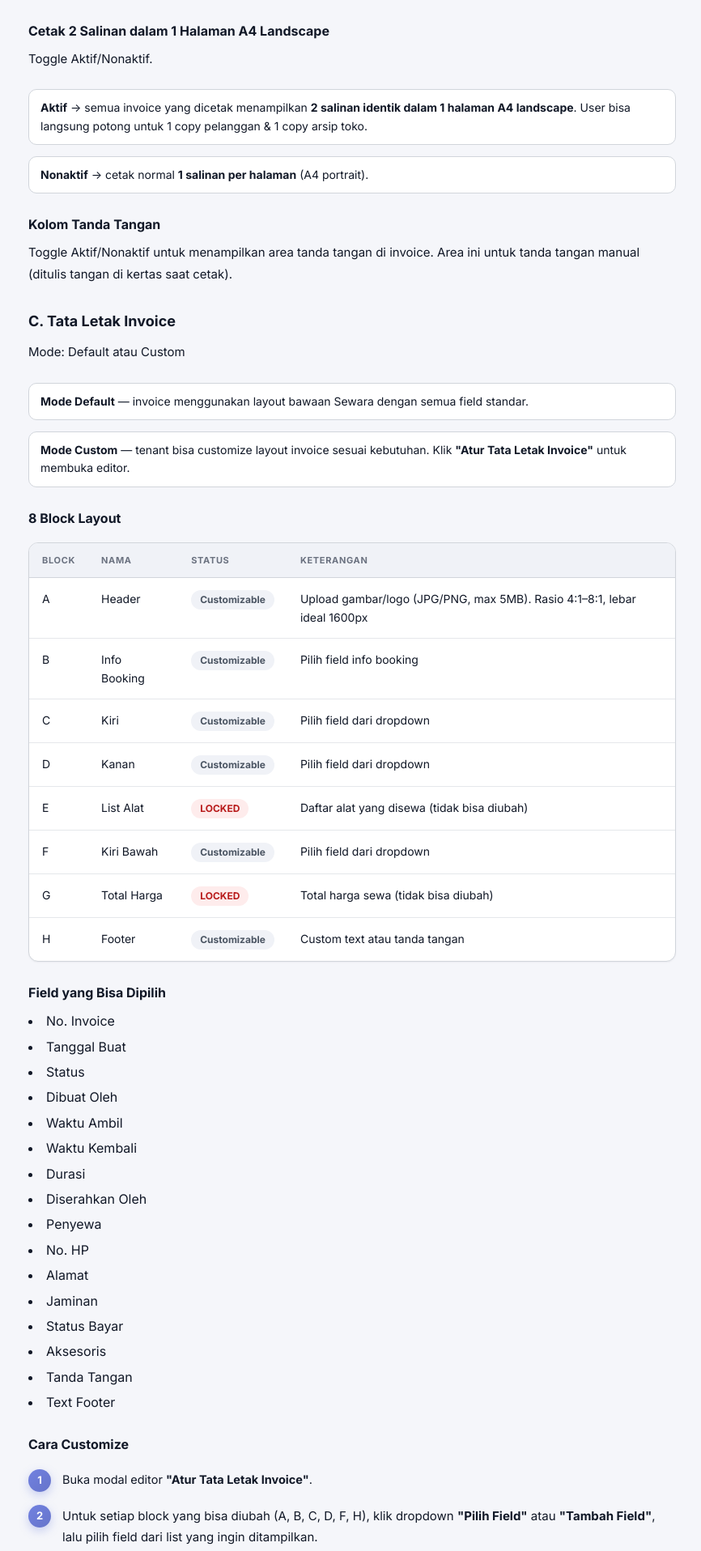
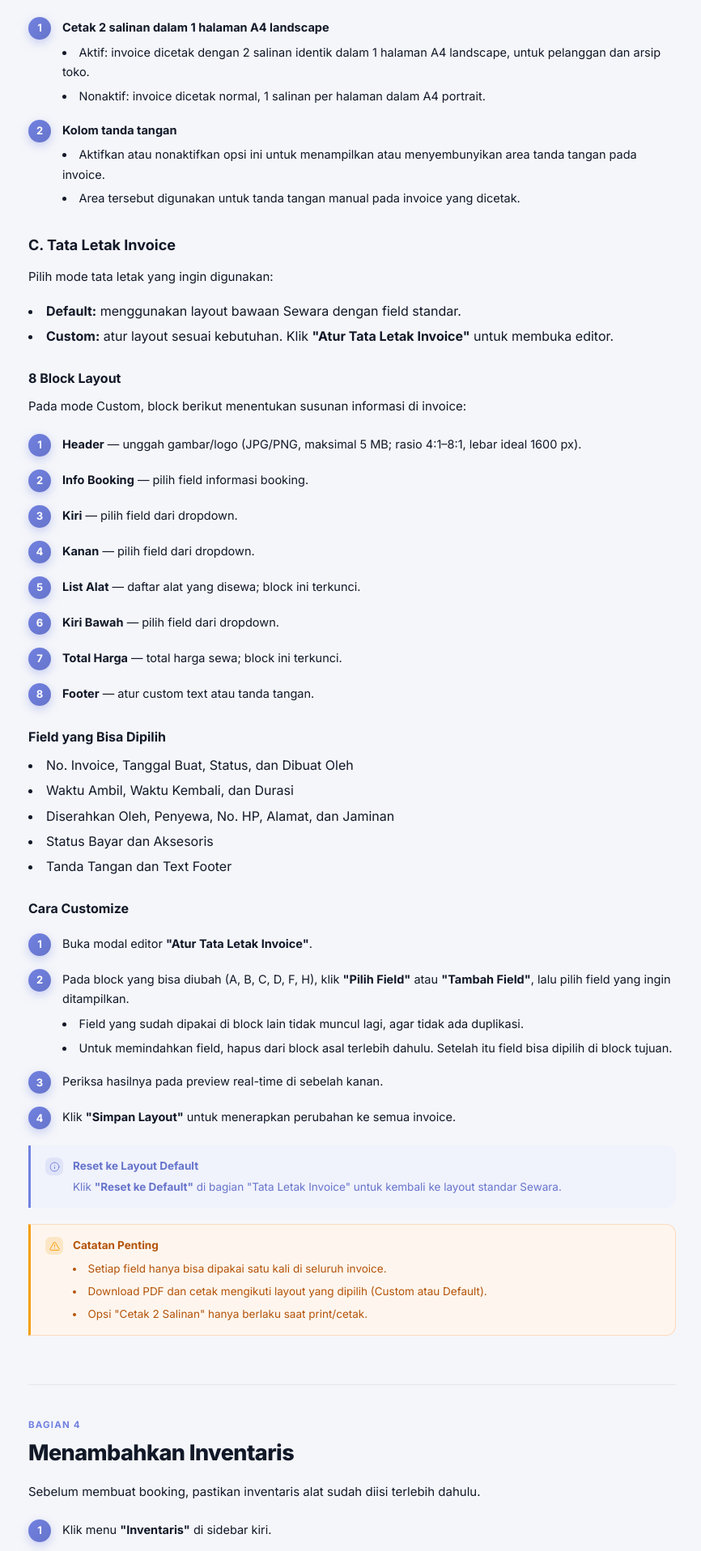
Before and after one commit to Rzp1010/Sewara-landing, a Next.js app: page /panduan in a window 1280 px wide. Shown: the part 1704-3620 px from the top of the page at 81% size, without its empty margins (357-1223 px from the left). Built offline with nearby package versions, Linux system fonts and the light colour scheme.

Commit message:
docs(panduan): format invoice guide steps

```diff
--- a/src/app/panduan/page.js
+++ b/src/app/panduan/page.js
@@ -154,120 +154,82 @@ export default function PanduanPage() {
             </Note>
 
             <h3 id="opsi-cetak">B. Opsi Cetak Invoice</h3>
-            <h4>Cetak 2 Salinan dalam 1 Halaman A4 Landscape</h4>
-            <p className="sw-gs-lead">Toggle Aktif/Nonaktif.</p>
-            <IChos>
-              <ICho>
-                <strong>Aktif</strong> → semua invoice yang dicetak menampilkan <strong>2 salinan
-                identik dalam 1 halaman A4 landscape</strong>. User bisa langsung potong untuk 1 copy
-                pelanggan &amp; 1 copy arsip toko.
-              </ICho>
-              <ICho>
-                <strong>Nonaktif</strong> → cetak normal <strong>1 salinan per halaman</strong>{" "}
-                (A4 portrait).
-              </ICho>
-            </IChos>
-
-            <h4>Kolom Tanda Tangan</h4>
-            <p className="sw-gs-lead">
-              Toggle Aktif/Nonaktif untuk menampilkan area tanda tangan di invoice. Area ini untuk
-              tanda tangan manual (ditulis tangan di kertas saat cetak).
-            </p>
+            <Steps>
+              <Step n={1}>
+                <strong>Cetak 2 salinan dalam 1 halaman A4 landscape</strong>
+                <Bullets>
+                  <li>Aktif: invoice dicetak dengan 2 salinan identik dalam 1 halaman A4 landscape, untuk pelanggan dan arsip toko.</li>
+                  <li>Nonaktif: invoice dicetak normal, 1 salinan per halaman dalam A4 portrait.</li>
+                </Bullets>
+              </Step>
+              <Step n={2}>
+                <strong>Kolom tanda tangan</strong>
+                <Bullets>
+                  <li>Aktifkan atau nonaktifkan opsi ini untuk menampilkan atau menyembunyikan area tanda tangan pada invoice.</li>
+                  <li>Area tersebut digunakan untuk tanda tangan manual pada invoice yang dicetak.</li>
+                </Bullets>
+              </Step>
+            </Steps>
 
             <h3 id="tata-letak">C. Tata Letak Invoice</h3>
-            <p className="sw-gs-lead">Mode: Default atau Custom</p>
-            <IChos>
-              <ICho>
-                <strong>Mode Default</strong> — invoice menggunakan layout bawaan Sewara dengan
-                semua field standar.
-              </ICho>
-              <ICho>
-                <strong>Mode Custom</strong> — tenant bisa customize layout invoice sesuai
-                kebutuhan. Klik <strong>"Atur Tata Letak Invoice"</strong> untuk membuka editor.
-              </ICho>
-            </IChos>
+            <p className="sw-gs-lead">Pilih mode tata letak yang ingin digunakan:</p>
+            <Bullets>
+              <li><strong>Default:</strong> menggunakan layout bawaan Sewara dengan field standar.</li>
+              <li><strong>Custom:</strong> atur layout sesuai kebutuhan. Klik <strong>"Atur Tata Letak Invoice"</strong> untuk membuka editor.</li>
+            </Bullets>
 
             <h4>8 Block Layout</h4>
-            <Tbl>
-              <thead>
-                <TR>
-                  <TH>Block</TH>
-                  <TH>Nama</TH>
-                  <TH>Status</TH>
-                  <TH>Keterangan</TH>
-                </TR>
-              </thead>
-              <tbody>
-                <TR><TD>A</TD><TD>Header</TD><TD><Badge tone="neutral">Customizable</Badge></TD><TD>Upload gambar/logo (JPG/PNG, max 5MB). Rasio 4:1–8:1, lebar ideal 1600px</TD></TR>
-                <TR><TD>B</TD><TD>Info Booking</TD><TD><Badge tone="neutral">Customizable</Badge></TD><TD>Pilih field info booking</TD></TR>
-                <TR><TD>C</TD><TD>Kiri</TD><TD><Badge tone="neutral">Customizable</Badge></TD><TD>Pilih field dari dropdown</TD></TR>
-                <TR><TD>D</TD><TD>Kanan</TD><TD><Badge tone="neutral">Customizable</Badge></TD><TD>Pilih field dari dropdown</TD></TR>
-                <TR><TD>E</TD><TD>List Alat</TD><TD><Badge tone="danger">LOCKED</Badge></TD><TD>Daftar alat yang disewa (tidak bisa diubah)</TD></TR>
-                <TR><TD>F</TD><TD>Kiri Bawah</TD><TD><Badge tone="neutral">Customizable</Badge></TD><TD>Pilih field dari dropdown</TD></TR>
-                <TR><TD>G</TD><TD>Total Harga</TD><TD><Badge tone="danger">LOCKED</Badge></TD><TD>Total harga sewa (tidak bisa diubah)</TD></TR>
-                <TR><TD>H</TD><TD>Footer</TD><TD><Badge tone="neutral">Customizable</Badge></TD><TD>Custom text atau tanda tangan</TD></TR>
-              </tbody>
-            </Tbl>
+            <p className="sw-gs-lead">Pada mode Custom, block berikut menentukan susunan informasi di invoice:</p>
+            <Steps>
+              <Step n={1}><strong>Header</strong> — unggah gambar/logo (JPG/PNG, maksimal 5 MB; rasio 4:1–8:1, lebar ideal 1600 px).</Step>
+              <Step n={2}><strong>Info Booking</strong> — pilih field informasi booking.</Step>
+              <Step n={3}><strong>Kiri</strong> — pilih field dari dropdown.</Step>
+              <Step n={4}><strong>Kanan</strong> — pilih field dari dropdown.</Step>
+              <Step n={5}><strong>List Alat</strong> — daftar alat yang disewa; block ini terkunci.</Step>
+              <Step n={6}><strong>Kiri Bawah</strong> — pilih field dari dropdown.</Step>
+              <Step n={7}><strong>Total Harga</strong> — total harga sewa; block ini terkunci.</Step>
+              <Step n={8}><strong>Footer</strong> — atur custom text atau tanda tangan.</Step>
+            </Steps>
 
             <h4>Field yang Bisa Dipilih</h4>
             <Bullets>
-              <li>No. Invoice</li>
-              <li>Tanggal Buat</li>
-              <li>Status</li>
-              <li>Dibuat Oleh</li>
-              <li>Waktu Ambil</li>
-              <li>Waktu Kembali</li>
-              <li>Durasi</li>
-              <li>Diserahkan Oleh</li>
-              <li>Penyewa</li>
-              <li>No. HP</li>
-              <li>Alamat</li>
-              <li>Jaminan</li>
-              <li>Status Bayar</li>
-              <li>Aksesoris</li>
-              <li>Tanda Tangan</li>
-              <li>Text Footer</li>
+              <li>No. Invoice, Tanggal Buat, Status, dan Dibuat Oleh</li>
+              <li>Waktu Ambil, Waktu Kembali, dan Durasi</li>
+              <li>Diserahkan Oleh, Penyewa, No. HP, Alamat, dan Jaminan</li>
+              <li>Status Bayar dan Aksesoris</li>
+              <li>Tanda Tangan dan Text Footer</li>
             </Bullets>
 
             <h4>Cara Customize</h4>
             <Steps>
               <Step n={1}>Buka modal editor <strong>"Atur Tata Letak Invoice"</strong>.</Step>
               <Step n={2}>
-                <p>
-                  Untuk setiap block yang bisa diubah (A, B, C, D, F, H), klik dropdown{" "}
-                  <strong>"Pilih Field"</strong> atau <strong>"Tambah Field"</strong>, lalu pilih
-                  field dari list yang ingin ditampilkan.
-                </p>
+                Pada block yang bisa diubah (A, B, C, D, F, H), klik <strong>"Pilih Field"</strong> atau <strong>"Tambah Field"</strong>, lalu pilih field yang ingin ditampilkan.
                 <Bullets>
-                  <li>
-                    Field yang sudah dipakai di block lain tidak akan muncul (untuk mencegah
-                    duplikasi).
-                  </li>
-                  <li>
-                    Jika ingin pindah field ke block lain: hapus dulu dari block awal → field akan
-                    muncul lagi di dropdown block lain → pilih &amp; masukkan ke block baru.
-                  </li>
+                  <li>Field yang sudah dipakai di block lain tidak muncul lagi, agar tidak ada duplikasi.</li>
+                  <li>Untuk memindahkan field, hapus dari block asal terlebih dahulu. Setelah itu field bisa dipilih di block tujuan.</li>
                 </Bullets>
               </Step>
-              <Step n={3}>Lihat <strong>preview real-time</strong> di sebelah kanan untuk hasil layout.</Step>
-              <Step n={4}>Klik <strong>"Simpan Layout"</strong> untuk terapkan ke semua invoice.</Step>
+              <Step n={3}>Periksa hasilnya pada preview real-time di sebelah kanan.</Step>
+              <Step n={4}>Klik <strong>"Simpan Layout"</strong> untuk menerapkan perubahan ke semua invoice.</Step>
             </Steps>
 
             <Note title="Reset ke Layout Default">
-              Klik <strong>"Reset ke Default"</strong> di section "Tata Letak Invoice" untuk kembali
+              Klik <strong>"Reset ke Default"</strong> di bagian "Tata Letak Invoice" untuk kembali
               ke layout standar Sewara.
             </Note>
 
             <Warn title="Catatan Penting">
               <Bullets>
-                <li>Setiap field hanya bisa dipakai 1 kali dalam seluruh invoice.</li>
-                <li>Download PDF dan cetak mengikuti layout yang di-set (custom atau default).</li>
-                <li>
-                  Opsi "Cetak 2 Salinan" hanya berlaku saat print/cetak, sesuai setting di atas.
-                </li>
+                <li>Setiap field hanya bisa dipakai satu kali di seluruh invoice.</li>
+                <li>Download PDF dan cetak mengikuti layout yang dipilih (Custom atau Default).</li>
+                <li>Opsi "Cetak 2 Salinan" hanya berlaku saat print/cetak.</li>
               </Bullets>
             </Warn>
+
+
           </section>
+
 
           {/* BAGIAN 4: INVENTARIS */}
           <section className="sw-gs" id="inventaris">
```
